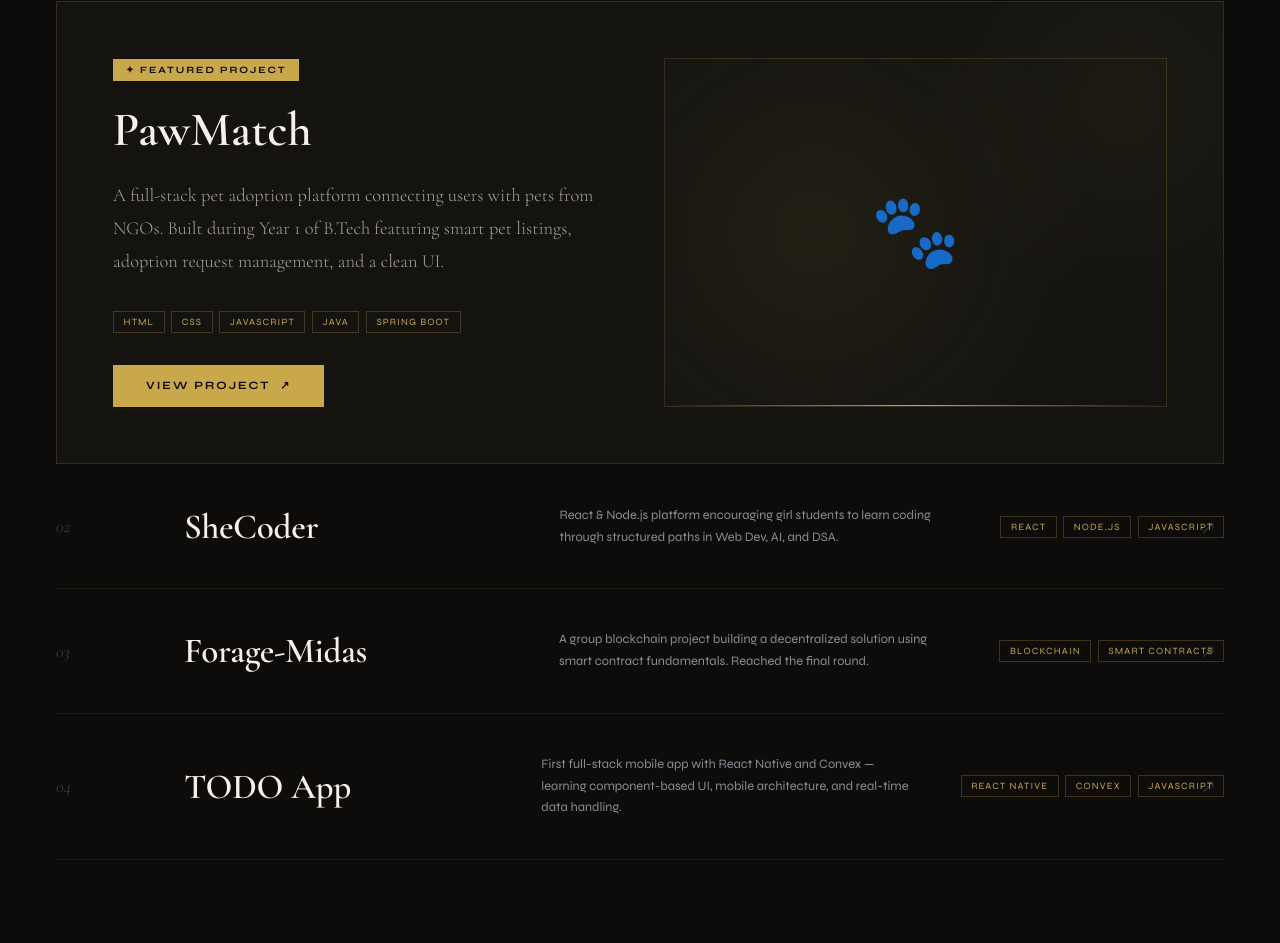
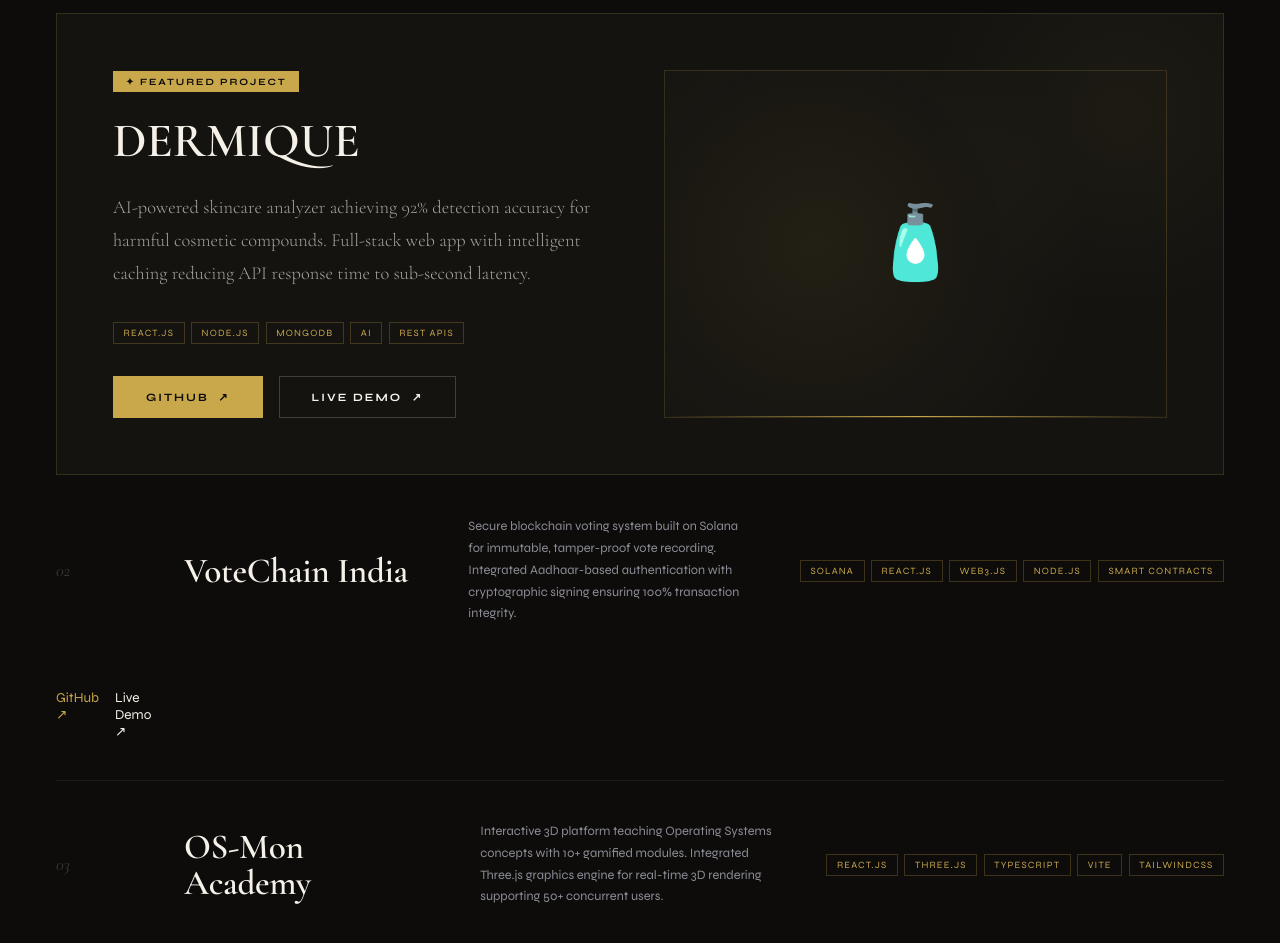
Before and after one commit to Ayushi-hi/Ayushi_Portfolio, a React (Vite) app in the folder frontend/: page / in a window 1280 px wide. Shown: the part 1851-2794 px from the top of the page. Built offline with nearby package versions, Linux system fonts and the light colour scheme; no server answers; a web font is replaced by a local one.

Commit message:
Update portfolio with latest resume

```diff
--- a/frontend/src/components/About.jsx
+++ b/frontend/src/components/About.jsx
@@ -1,9 +1,9 @@
 const skills = [
-  { name: 'Languages', pills: ['C','C++','Python','Java','JavaScript'] },
-  { name: 'Frontend',  pills: ['HTML','CSS','React','React Native'] },
-  { name: 'Backend',   pills: ['Node.js','Convex','Spring Boot'] },
-  { name: 'Design',    pills: ['Figma','Canva','UI/UX'] },
-  { name: 'Tools',     pills: ['Git','GitHub','VS Code'] },
+  { name: 'Languages', pills: ['Python', 'Java', 'C++', 'JavaScript (ES6+)', 'TypeScript', 'SQL'] },
+  { name: 'Frontend',  pills: ['React.js', 'HTML5', 'CSS3', 'Tailwind CSS', 'Three.js'] },
+  { name: 'Backend',   pills: ['Node.js', 'Express.js', 'REST APIs', 'Spring Boot'] },
+  { name: 'Cloud & DB', pills: ['MongoDB', 'SQL', 'Google Cloud Platform', 'Oracle Cloud'] },
+  { name: 'Tools',     pills: ['Git', 'GitHub', 'Docker', 'VS Code', 'Postman', 'Figma'] },
 ]
 
 export default function About() {
@@ -15,8 +15,8 @@ export default function About() {
           <h2 className="s-title">Crafting<br /><em>Digital</em><br />Experiences</h2>
           <p className="about-body">
             A <strong>Cloud Computing student</strong> at SRMIST with a passion for building
-            things that work beautifully. From full-stack pet adoption platforms to blockchain
-            decentralized solutions — I bring curiosity and care to every line of code.
+            things that work beautifully. From AI-powered skincare analyzers to blockchain
+            voting platforms — I bring curiosity and care to every line of code.
           </p>
         </div>
         <div className="about-skills-col reveal">
--- a/frontend/src/components/Education.jsx
+++ b/frontend/src/components/Education.jsx
@@ -7,13 +7,27 @@ export default function Education() {
         <div className="edu-card-new">
           <div className="edu-school">SRM Institute of<br />Science &amp; Technology</div>
           <div className="edu-deg">Bachelor of Technology — Cloud Computing</div>
-          <div className="edu-yr">2024 — 2028</div>
+          <div className="edu-yr">2024 — 2028 · CGPA: 8.00</div>
         </div>
         <div className="vol-card">
-          <div className="vol-title">🤝 NSS — National Service Scheme Member</div>
+          <div className="vol-title">🤝 NSS — Graphic Leader</div>
           <div className="vol-desc">
-            Participated in social service and community development programs,
-            building leadership, teamwork, and communication skills through hands-on volunteering.
+            Led a team of 20+ volunteers managing design initiatives and coordinating
+            5+ community engagement drives, impacting 500+ community members through social programs.
+          </div>
+        </div>
+        <div className="vol-card" style={{marginTop:'1rem'}}>
+          <div className="vol-title">💻 GirlScript Summer of Code (GSSoC) 2026</div>
+          <div className="vol-desc">
+            Open Source Contributor — Contributed to open-source projects by solving issues,
+            improving UI/UX, and collaborating with developers using Git and GitHub.
+          </div>
+        </div>
+        <div className="vol-card" style={{marginTop:'1rem'}}>
+          <div className="vol-title">🏆 National Level Hackathon Participant</div>
+          <div className="vol-desc">
+            Competed in 5+ national hackathons delivering production-ready full-stack AI,
+            blockchain, and 3D applications within 24-48 hour deadlines.
           </div>
         </div>
       </div>
@@ -23,8 +37,8 @@ export default function Education() {
 
         <div className="cert-card-new">
           <div className="cert-icon">❄️</div>
-          <div className="cert-name">SnowPro Associate: Platform</div>
-          <div className="cert-sub">Issued by Snowflake · ID: S139753-260306-SOL</div>
+          <div className="cert-name">Snowflake SnowPro Core Certification</div>
+          <div className="cert-sub">Issued by Snowflake · Cloud Data Platform</div>
           <div className="cert-dates">
             <div className="cert-date-item">
               <div className="cdn">Issued</div><div className="cdv">Mar 2026</div>
--- a/frontend/src/components/Hero.jsx
+++ b/frontend/src/components/Hero.jsx
@@ -2,7 +2,7 @@ export default function Hero({ projects }) {
   return (
     <section className="hero" id="about">
       <div className="hero-divider"></div>
-      <div className="hero-vertical">Azamgarh · Uttar Pradesh · India</div>
+      <div className="hero-vertical">Ghaziabad · Uttar Pradesh · India</div>
       <div className="hero-left">
         <div className="hero-eyebrow">
           <div className="hero-eyebrow-line"></div>
@@ -44,16 +44,16 @@ export default function Hero({ projects }) {
         </div>
         <div className="hero-stats-float">
           <div className="hstat">
-            <div className="hstat-n">{projects.length || 4}</div>
+            <div className="hstat-n">{projects.length || 5}</div>
             <div className="hstat-l">Projects</div>
           </div>
           <div className="hstat">
-            <div className="hstat-n">8+</div>
+            <div className="hstat-n">15+</div>
             <div className="hstat-l">Technologies</div>
           </div>
           <div className="hstat">
             <div className="hstat-n">2</div>
-            <div className="hstat-l">Certification</div>
+            <div className="hstat-l">Certifications</div>
           </div>
         </div>
       </div>
--- a/frontend/src/components/Projects.jsx
+++ b/frontend/src/components/Projects.jsx
@@ -1,18 +1,37 @@
 const fallbackFeatured = {
-  title: 'PawMatch', emoji: '🐾',
-  description: 'A full-stack pet adoption platform connecting users with pets from NGOs. Built during Year 1 of B.Tech featuring smart pet listings, adoption request management, and a clean UI.',
-  techStack: ['HTML','CSS','JavaScript','Java','Spring Boot'],
-  githubUrl: 'https://github.com/Ayushi-hi'
+  title: 'DERMIQUE', emoji: '🧴',
+  description: 'AI-powered skincare analyzer achieving 92% detection accuracy for harmful cosmetic compounds. Full-stack web app with intelligent caching reducing API response time to sub-second latency.',
+  techStack: ['React.js', 'Node.js', 'MongoDB', 'AI', 'REST APIs'],
+  githubUrl: 'https://github.com/Ayushi-hi/dermique',
+  liveUrl: 'https://dermique.vercel.app/'
 }
 const fallbackOthers = [
-  { title:'SheCoder', description:'React & Node.js platform encouraging girl students to learn coding through structured paths in Web Dev, AI, and DSA.', techStack:['React','Node.js','JavaScript'], githubUrl:'https://github.com/Ayushi-hi' },
-  { title:'Forage-Midas', description:'A group blockchain project building a decentralized solution using smart contract fundamentals. Reached the final round.', techStack:['Blockchain','Smart Contracts'], githubUrl:'https://github.com/Ayushi-hi' },
-  { title:'TODO App', description:'First full-stack mobile app with React Native and Convex — learning component-based UI, mobile architecture, and real-time data handling.', techStack:['React Native','Convex','JavaScript'], githubUrl:'https://github.com/Ayushi-hi' },
+  {
+    title: 'VoteChain India', emoji: '🗳️',
+    description: 'Secure blockchain voting system built on Solana for immutable, tamper-proof vote recording. Integrated Aadhaar-based authentication with cryptographic signing ensuring 100% transaction integrity.',
+    techStack: ['Solana', 'React.js', 'Web3.js', 'Node.js', 'Smart Contracts'],
+    githubUrl: 'https://github.com/Ayushi-hi/Digital-Votechain-India',
+    liveUrl: 'https://digital-votechain-india.vercel.app/'
+  },
+  {
+    title: 'OS-Mon Academy', emoji: '🎮',
+    description: 'Interactive 3D platform teaching Operating Systems concepts with 10+ gamified modules. Integrated Three.js graphics engine for real-time 3D rendering supporting 50+ concurrent users.',
+    techStack: ['React.js', 'Three.js', 'TypeScript', 'Vite', 'TailwindCSS'],
+    githubUrl: 'https://github.com/Ayushi-hi/Os-Mon',
+    liveUrl: 'https://os-mon.vercel.app/'
+  },
+  {
+    title: 'PawMatch', emoji: '🐾',
+    description: 'Full-stack pet adoption platform connecting users with NGO shelter animals. Built REST APIs for pet listings, user profiles, and adoption request workflows.',
+    techStack: ['HTML5', 'CSS3', 'JavaScript', 'Java', 'Spring Boot'],
+    githubUrl: 'https://github.com/Ayushi-hi/PawMatch',
+    liveUrl: 'https://pawmatch-txnh.onrender.com/'
+  },
 ]
 
 export default function Projects({ projects }) {
-  const featured = projects.find(p => p.featured) || (projects[0] || fallbackFeatured)
-  const others   = projects.filter(p => !p.featured).length > 0
+  const featured = projects.find(p => p.featured) || fallbackFeatured
+  const others = projects.filter(p => !p.featured).length > 0
     ? projects.filter(p => !p.featured)
     : fallbackOthers
 
@@ -34,9 +53,14 @@ export default function Projects({ projects }) {
           <div className="proj-tags" style={{justifyContent:'flex-start',marginBottom:'2rem'}}>
             {featured.techStack?.map(t => <span className="ptag" key={t}>{t}</span>)}
           </div>
-          <a href={featured.githubUrl || '#'} target="_blank" className="btn btn-gold">
-            <span>View Project</span><span>↗</span>
-          </a>
+          <div style={{display:'flex',gap:'1rem',flexWrap:'wrap'}}>
+            <a href={featured.githubUrl || '#'} target="_blank" className="btn btn-gold">
+              <span>GitHub</span><span>↗</span>
+            </a>
+            <a href={featured.liveUrl || '#'} target="_blank" className="btn btn-outline">
+              <span>Live Demo</span><span>↗</span>
+            </a>
+          </div>
         </div>
         <div className="proj-featured-right">
           <div className="proj-featured-vis">{featured.emoji || '💻'}</div>
@@ -45,15 +69,18 @@ export default function Projects({ projects }) {
 
       <div className="projects-list">
         {others.map((p, i) => (
-          <a href={p.githubUrl || '#'} target="_blank" key={p.title} className="proj-item reveal" style={{textDecoration:'none',color:'inherit'}}>
+          <div key={p.title} className="proj-item reveal">
             <div className="proj-num">0{i + 2}</div>
             <div className="proj-name">{p.title}</div>
             <div className="proj-desc">{p.description}</div>
             <div className="proj-tags">
               {p.techStack?.map(t => <span className="ptag" key={t}>{t}</span>)}
             </div>
-            <div className="proj-arrow">↗</div>
-          </a>
+            <div style={{display:'flex',gap:'1rem',marginTop:'1rem'}}>
+              <a href={p.githubUrl || '#'} target="_blank" style={{color:'var(--gold)',textDecoration:'none',fontSize:'0.85rem'}}>GitHub ↗</a>
+              <a href={p.liveUrl || '#'} target="_blank" style={{color:'var(--cream)',textDecoration:'none',fontSize:'0.85rem'}}>Live Demo ↗</a>
+            </div>
+          </div>
         ))}
       </div>
     </section>
```
